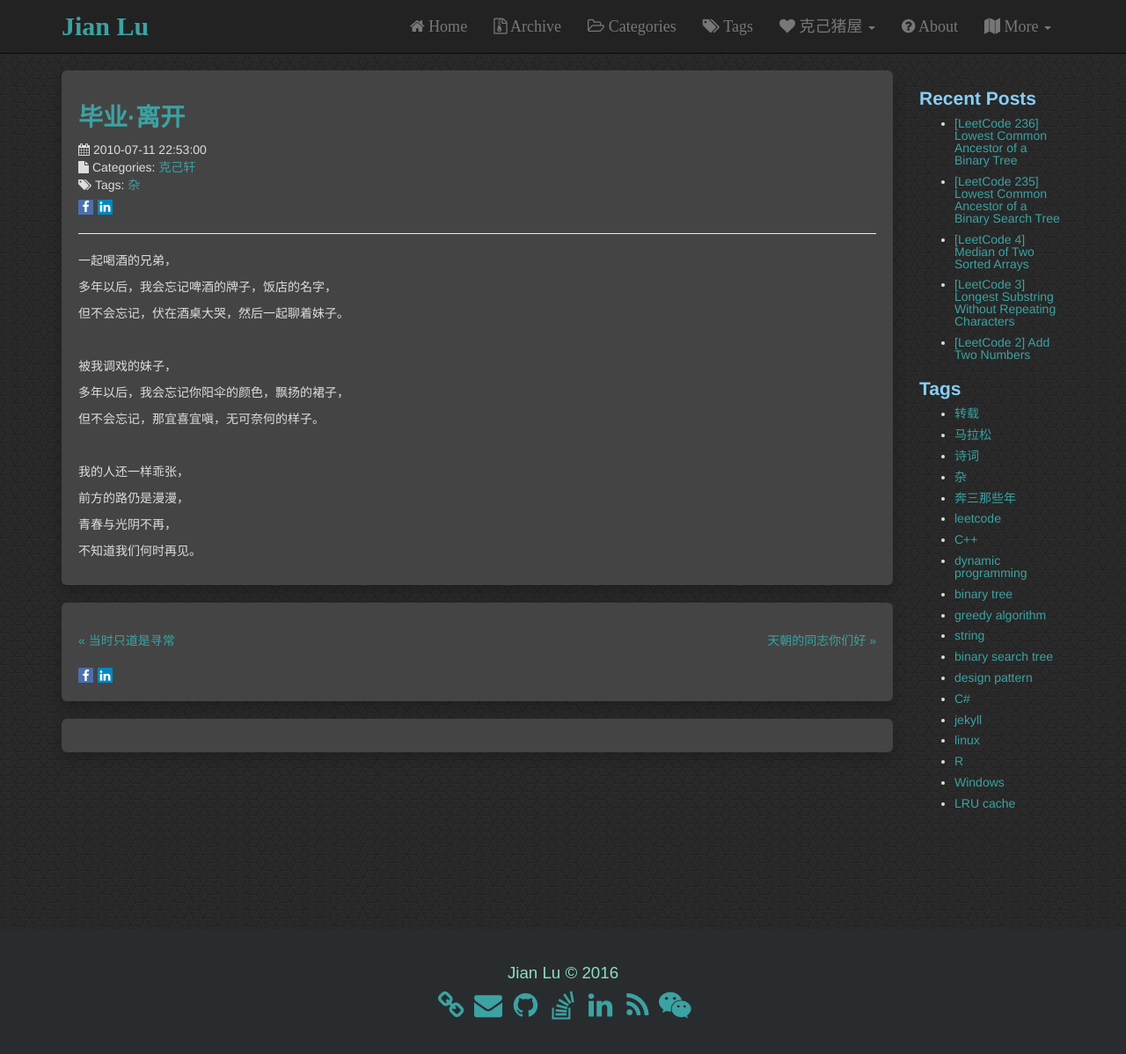
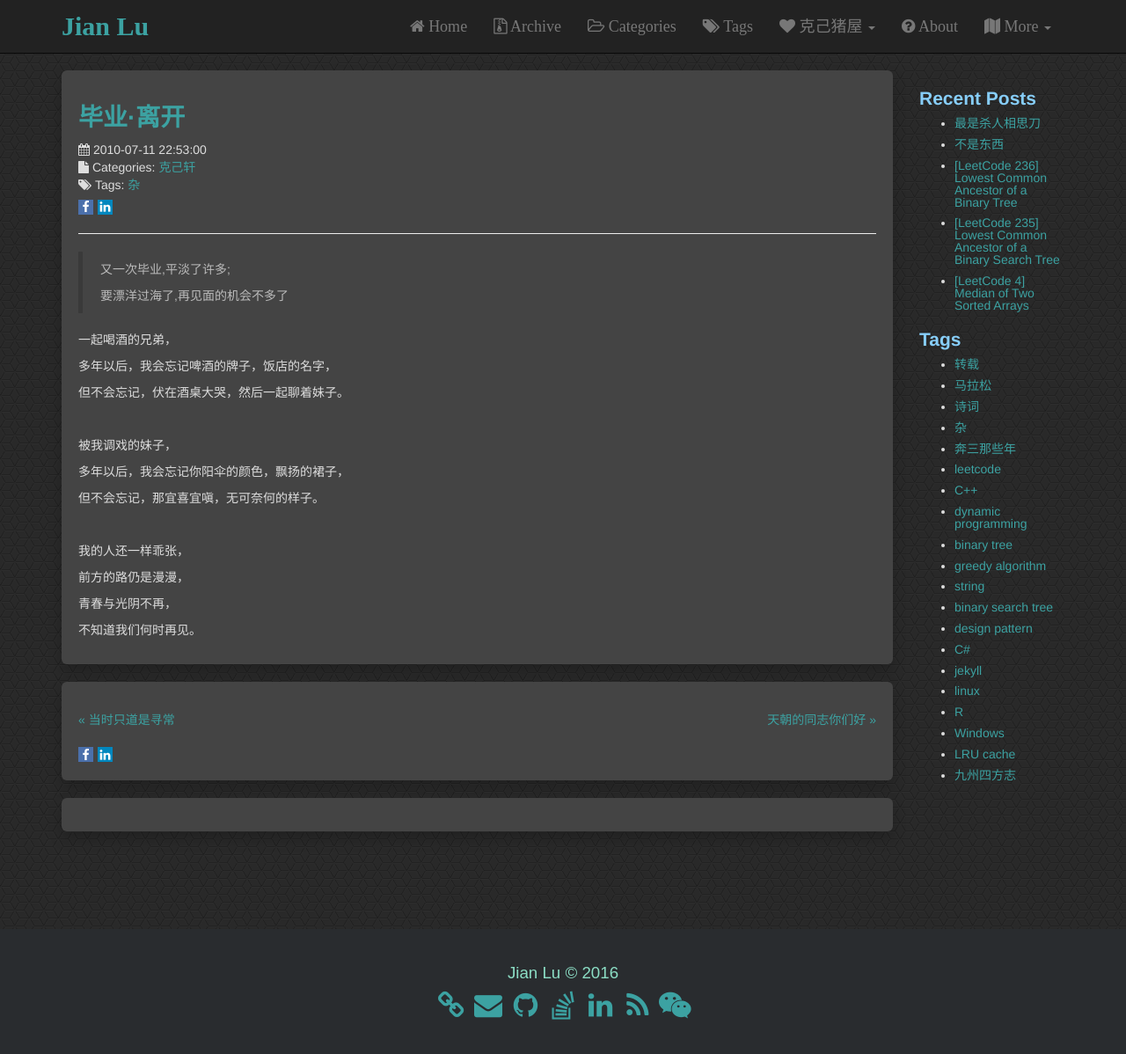
Before and after one commit to JianLu/jianlu.github.io, a Jekyll site: the page built from _posts/2010-07-11-blog1.md, in a window 1280 px wide and 1215 px high. Shown: the top 1198 px of the window at 88% size. Built offline with Jekyll 4.4.1, drawn with Linux system fonts in a browser that asks for light colours; comment, search, counter and statistics services are not loaded; some of the changed lines change nothing that is shown.

Commit message:
edit post

```diff
--- a/_posts/2010-07-11-blog1.md
+++ b/_posts/2010-07-11-blog1.md
@@ -6,6 +6,10 @@ description:
 categories: [克己轩]
 tags: [杂]
 ---
+
+> 又一次毕业,平淡了许多;
+>
+> 要漂洋过海了,再见面的机会不多了
 
 一起喝酒的兄弟，
 
--- /dev/null
+++ b/_posts/2016-05-10-sango_02_01.md
@@ -0,0 +1,110 @@
+---
+layout: post
+title: "不是东西"
+date: 2016-05-10 23:06
+description:
+categories: [听雨楼]
+tags: [九州四方志]
+---
+
+东西不是东西，而是个名字。
+
+叫陈东西的是个看上去是个人畜无害的十五六岁的小姑娘，此时正蹦蹦跳跳地走在前面。
+
+一条乌黑的马尾，被一根红绳扎起，伴着轻快的步伐左右摇摆。
+
+“拿刀的，你倒是走快些啊！”陈东西回头喊道，黄昏中，一袭红衣，身影娇小。弯弯的眉毛下面，一双水汪汪的眼睛，挺秀的鼻子，樱桃小口。虽然灰头土脸，也能看出是个美人坯子。
+
+不过，姜措可没有心情欣赏这含苞待放的美女，这几天可是被这小妮子害苦了。
+
+<br>
+
+三日前。
+
+姜措狼狈出了广陵，计划直奔徐州赴东海之约。天还未亮，残破的官道上，根本看不到什么人。灰色的广陵城已经在身后很远，终于要离开了。
+
+“前面的，救命啊！”后方官道上，一个红影奔来，灰色城墙背景之下，格外显眼。
+
+怎么刚出城，就碰上这种俗烂的桥段……姜措不不搭理，正经赶路要紧。
+
+红影闪过，停到他前方，“喂，你是聋子么？没听见美女喊救命么？”姜措绕开，继续直行。
+
+“呵！还是个哑巴！”
+
+逃命少女此时，仿佛并不急着逃命，并排和姜措走在官道上。
+
+<br>
+
+片刻功夫，正主来了，姜措停下了脚步。
+
+一少年策马赶来，“站住！”白衣白马，略显稚嫩的脸庞，却剑眉星目。晨光出现，更是给这一人一马，描上一轮金线。晨风吹过，衣抉猎猎作响。更加扎眼的是，背上的一口刀，刀柄老旧而光滑。
+
+姜措懂得东西不多，但刀绝对是其中之一。这少年的刀绝对不是纨绔子弟的佩刀。
+
+“我并没有走。”姜措不自觉将手放在刀柄上。
+
+少年下马，解下背上的刀，“你也用刀的？”，旋即指向那红衣少女，“你和她是一路的?”
+
+“并不认识。”
+
+“那你可要为她一战？”
+
+姜措并没有说话，只是盯着少年的刀，那是一柄极宽的重刀。
+
+两人的距离已经足够少年出刀了，少年只是盯着姜措别在腰间的刀，仿佛雕像一般，眼都不眨。
+
+少年不动，姜措也不动。
+
+良久，少女不耐烦道，“你们俩还打不打？”
+
+少年凝神道，“早闻张家二爷带回来一乌鞘刀客，走的是闭刀养意的路子，可是阁下？”
+
+“所以你知道我并不一定会拔刀。”
+
+少年轻叹一声，“我也不想你拔刀”，不等姜措回答，便转向少女问道，“云妹，你偷溜出去，又去找他？”
+
+“要你管！哑巴揍他呀！”
+
+“我不出刀不是他的对手，我若出刀……”。
+
+“我十有八九就交代了”少年咬了咬牙，望了一眼少女。
+
+“那还是不要打了，你陈到虽然讨厌，也罪不至死。”少女撅着嘴道，“你回去跟我爹说，我生气了，不回家了！”
+
+少年看了一眼少女，又看向姜措，又咬了咬牙，“看在张家二爷面子，望你护她周全。”也不再多说，便转身上马。
+
+小姑娘轻呼一口气，“喂，哑巴，陈到小子真打不过你，哈哈，很少见到那小子像今天这样吃瘪的。”
+
+“凭那柄重刀，他若能坚持十年，那时我未必是他对手。”
+
+姜措，抬头望去，红衣少女，早已一蹦一跳地走远。突然回头喊道，“喂！你不是出城么，走啊？”
+
+<br>
+
+“我叫陈东西，你若想一路平安，就跟着本姑娘。”于是陈东西自来熟地跟着姜措一路向北。
+
+所幸少女本事确实不弱，乱世并不太平，一路上山贼、水匪、路霸，但都被这丫头扮猪吃老虎，折腾了个遍……
+
+“放心吧，有本姑娘在，包你平安到东海！”
+
+“流寇多是穷苦出身迫于无奈，你能不下杀手最好！”
+
+“什么穷苦出身，我爹说了，这些都是黄巾余孽，你今天放过他们，就是来日害了本分百姓！”
+
+两人争论之际，林中突然十几人将二人围住。为首两人，一人身材高大，提着一柄大斧，另一人枯小的身材，面目猥琐。其余众人多是拿着棍棒，看来又是遇上打劫的了。
+
+陈东西“哎呦”一声，躲到姜措身后，并狡黠地对他眨了眨眼睛，兴奋之情溢于言表。
+
+“交出财物，饶你性命！”高个汉子看到姜措腰中挎刀，顿了顿道，“嗯，还有武器。”
+
+“二哥，看那小妞儿水灵的很，双腿夹紧，恐怕还是个雏儿。兄弟们也该泻泻火，上次大当家太猛，竟活生生将人弄死。这小妞儿恐怕更抵不上他几下，不如让兄弟们在这就解决了吧？”面目猥琐的矮子，似乎也是个头目，提着短刀，眼里满是淫邪。
+
+高个汉子正在犹豫，可是小妮子却等不急了，只听陈东西大喊，“哥，快跑！”人就调头奔走。
+
+矮个儿怕跑了雏儿，不等吩咐，人已经往小姑娘方向追去。让他想不到的是，眼前的待宰羔羊，突然一个燕子翻身，竟然向他飞来，本能伸出手抓去。只听一身惨叫，不知小妮子用了什么手段，恐怕矮子一只手已是废了。陈东西抢过短刀，其他喽啰更是无一合之力。持斧大汉，早见不秒，要去相助。只见乌光一闪，姜措站在那里，仿佛从未动作，可是他手中斧子却飞得老远。高个汉子，背脊发凉，痴痴地望着姜措。
+
+“我劝你，不要送死。看你还算是个人，走吧。别让那妮子宰了……”
+
+高个汉子呼喝几句，让众人逃跑，自己也毫不犹豫向远离陈东西的方向逃去。陈东西，转眼间收拾掉了几人，只剩下那贼眉鼠眼的三当家还有口气。
+
+“小姜子，你看，这就是你口中的穷苦出身！”陈东西踩着那猥琐面目，对他呵呵笑道，“我看你还是把我送给大当家比较好……”
--- /dev/null
+++ b/_posts/2016-05-20-sango_02_02.md
@@ -0,0 +1,98 @@
+---
+layout: post
+title: "最是杀人相思刀"
+date: 2016-05-20 20:06
+description:
+categories: [听雨楼]
+tags: [九州四方志]
+---
+
+天色已黑，陈东西和姜措，坐在篝火旁边，这本是一伙儿强盗的贼窝，大当家本以为三当家孝顺，掠了个水灵灵的小姑娘上山，没想到兄弟俩此时已经黄泉路上结伴了。
+
+姜措搜刮一番，找到些刚杀的野味和佐料，正好烤来。
+
+“小姜，你知道我是去东海郡，但我还没问你要去哪里呢？”
+
+“东海田横岛”
+
+“干什么去？”
+
+“赴约”，姜措翻着烤架，撒上一把盐。
+
+“然后呢？”
+
+“可能去邺城吧”
+
+“干什么去？”
+
+“杀人”
+
+“再然后呢？你能不能一气说完啊，真讨厌！”
+
+“我也不知道。如果还活着，要再去趟凉州敦煌，寻些东西。最后回西蜀看望一下古人。”姜措将烤好的肉递给陈东西，“光问我，那你去东海做什么？”
+
+陈东西低头轻道，“去找人。”
+
+看到这小妮子也有害羞的时候，姜措不禁莞尔，“你喜欢的人么？你才多大年纪，小妮子一个！”
+
+“我下个月就十六了，已经不是小孩了！”陈东西，抹下嘴边的油，气鼓鼓答道，不自觉地挺起那微隆的胸脯。
+
+姜措伸头仔细端详，陈东西侧脸精致，月光下，依稀还能可见她耳朵上的稚嫩绒毛。
+
+“滚开！我有喜欢的人了！”陈东西一脚踹去。
+
+姜措借势拿了块烤好的肉闪到一旁，还不忘哈哈大笑道：
+
+>二八佳人体似酥，
+>
+>腰肢如剑斩凡夫。
+>
+>分明不见人头落，
+>
+>暗里催人骨髓枯。
+
+“哈哈，放心，我对小姑娘你没兴趣。”姜措咬了口肉，含糊说道。
+
+<br>
+
+野味很快就被两个人你争我夺的吃个干净。“小姜子，你这烤肉的手艺真不赖，你若混不下去，就回广陵来，在我们陈家酒楼做个小厮！”陈东西抹干净嘴，拍拍肚子，满足地卧在地上。
+
+“我早该想到，广陵城里，你这般姑娘，乖戾跋扈，武功还算不差家的小姐还能有谁？”
+
+“喂，什么叫还算不差？你说，这一路若只凭你的本事，我们能在这烤火吃肉赏月？”
+
+姜措也无法反驳，就坐在火堆旁，拨弄柴火。
+
+“姜措，你可知道，我早就认识你。”陈东西突然认真起来，“曼儿姐姐和我提到过你，那日我也见到你和孙辅比刀。”
+
+“她提到过我？”姜措眼中闪过一丝波动，转而又摇头苦笑，也不等陈东西作答。“你真叫陈东西么？好奇怪的名字。”
+
+“我爹叫陈南北，我为何不能叫陈东西？真是的，不要说我。我再问你，你是不是喜欢曼儿姐姐？”
+
+姜措怔怔出神，也不回答。
+
+“你若是喜欢，为何还要独自一人离开广陵？”陈东西见姜措没有反应，似是有些急了，“你堂堂男儿，不吐露心意，而选择离开，算什么呀？”
+
+“其实我也不明白。爱，可能本来就是突如其来，就如那株桃花。”姜措指着门前一株含苞待放的桃花，“你不知晓她何时会长出绿芽，绿芽又何时开放成花朵。也许明天一早醒来，已经开得满树桃花。本来就是突如其来，让人满心期待，却又小心翼翼。可是同样，她也会突如其来地凋零，也许一场暴雨，迎来的又是满树凋零。桃花若是知道绽放后转瞬凋零，她还会再绽放么？”
+
+“狗屁不通！我不知道什么绽放凋零，我只知道一定要做自己喜欢的事。如果我是桃花，哪怕知道明日便要凋谢，我今日也要怒放！”
+
+喜欢就好——姜措望着前一刻还拍着肚子打着饱嗝的小姑娘，此时满脸坚定，突然觉得她也没那么可恶。他擦了擦手，抽出腰间长刀，横放在膝上，轻轻擦拭。“你可知道我这刀的名字？”
+
+“我自小练刀，后来父亲知道我偷偷学刀，花重金买了此刀赠我。我师傅也说，此刀从未饮血，正适合我从小佩带。然而十几年来我从来没想过给刀起个名字。直到去年，遇到曼儿，这刀也有了名字。”
+
+见小姑娘托着腮，似有继续听下去的意思，姜措继续自顾自地说着。
+
+“那天，她看我练刀，她说我练刀，既没有少年子弟舞刀那般游龙穿梭，也不像军伍挥刀那般气吞万里，却像我们女子绣花一样，凝神专注又小心翼翼，你这刀不若叫做秀心算了。”姜措将刀竖起，微笑道，“秀心，不曾想你还有能有这样婉约的名字。”
+
+姜措也不知道为什么会和陈东西说这么多。他本来是个随性洒脱之人，只是这一世经历太多，先是兵祸举家被杀，后来师傅力竭战死沙场，到了张家又遇到张曼儿，男女纠葛，一番苦恼，更是种下心魔。直到辱了张曼儿，出走张家，他觉得此生不能再见。可每想到无法再见，又是心如刀割。正是：
+
+>三月袭人桃夭夭，
+>
+>四月人面红花好。
+>
+>五月桃落芳踪尽，
+>
+>杀人最是相思刀。
+
+姜措轻轻一叹，收起佩刀，“也许我和她就如这桃花一般，不知道何时便悄悄凋零了。”
```
